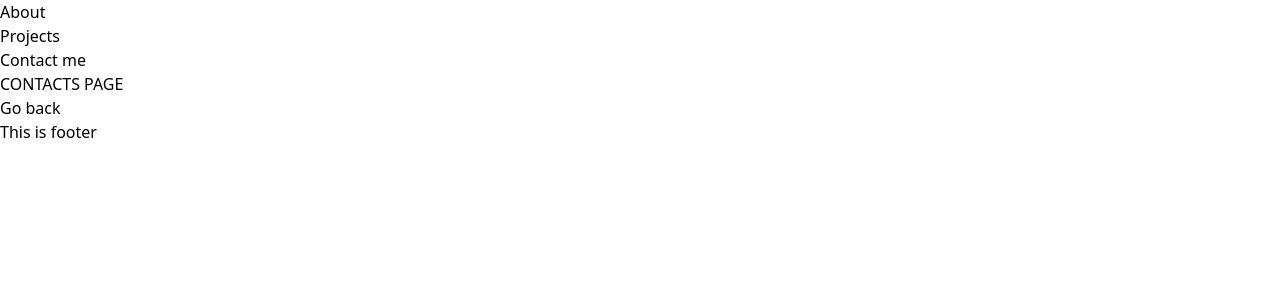
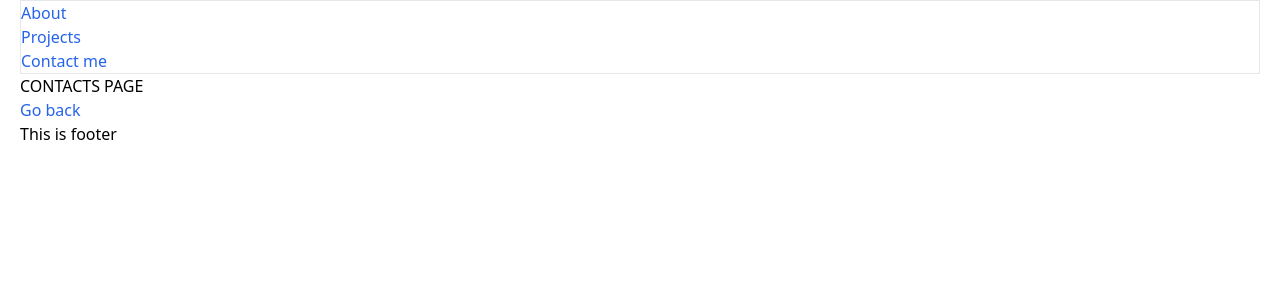
Before and after one commit to AntonRybakou/antonrybakou.github.io, a Next.js app: page /contacts in a window 1280 px wide. Shown: the top 300 px of the page. Built offline with nearby package versions, Linux system fonts and the light colour scheme.

Commit message:
refactor: adding some css

```diff
--- a/app/contacts/page.tsx
+++ b/app/contacts/page.tsx
@@ -8,10 +8,12 @@ export const metadata = {
 
 const Page: React.FC = () => {
   return (
-    <main>
+    <>
       <h1>CONTACTS PAGE</h1>
-      <Link href={'/'}>Go back</Link>
-    </main>
+      <Link href={'/'} className="text-blue-600">
+        Go back
+      </Link>
+    </>
   );
 };
 
--- a/app/layout.tsx
+++ b/app/layout.tsx
@@ -18,9 +18,9 @@ const RootLayout = ({ children }: { children: React.ReactNode }): ReactElement =
         <meta charSet="utf-8" />
         <meta name="viewport" content="initial-scale=1.0, width=device-width" />
       </Head>
-      <body>
+      <body className="mx-5">
         <Header />
-        {children}
+        <main>{children}</main>
         <Footer />
       </body>
     </html>
--- a/app/page.tsx
+++ b/app/page.tsx
@@ -2,9 +2,9 @@ import React from 'react';
 
 const Page: React.FC = () => {
   return (
-    <main>
+    <>
       <h1>INDEX PAGE</h1>
-    </main>
+    </>
   );
 };
 
--- a/app/projects/page.tsx
+++ b/app/projects/page.tsx
@@ -8,10 +8,12 @@ export const metadata = {
 
 const Page: React.FC = () => {
   return (
-    <main>
+    <>
       <h1>PROJECTS PAGE</h1>
-      <Link href={'/'}>Go back</Link>
-    </main>
+      <Link href={'/'} className="text-blue-600">
+        Go back
+      </Link>
+    </>
   );
 };
 
--- a/components/Header.tsx
+++ b/components/Header.tsx
@@ -4,15 +4,15 @@ import Link from 'next/link';
 
 const Header: React.FC = () => (
   <header>
-    <nav>
+    <nav className="border">
       <ul>
-        <li>
+        <li className="text-blue-600">
           <Link href={'/'}>About</Link>
         </li>
-        <li>
+        <li className="text-blue-600">
           <Link href={'/projects'}>Projects</Link>
         </li>
-        <li>
+        <li className="text-blue-600">
           <Link href={'/contacts'}>Contact me</Link>
         </li>
       </ul>
```
